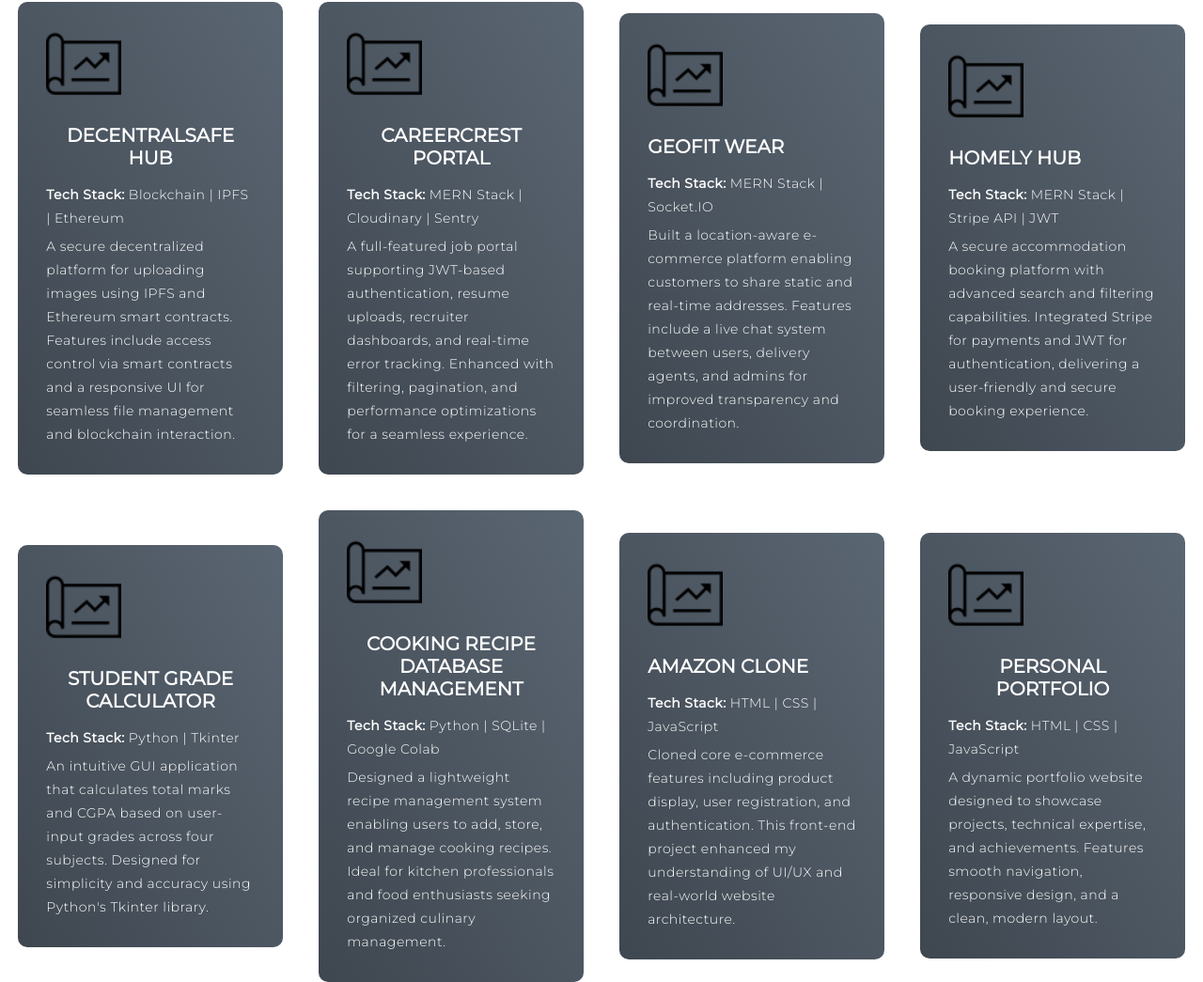
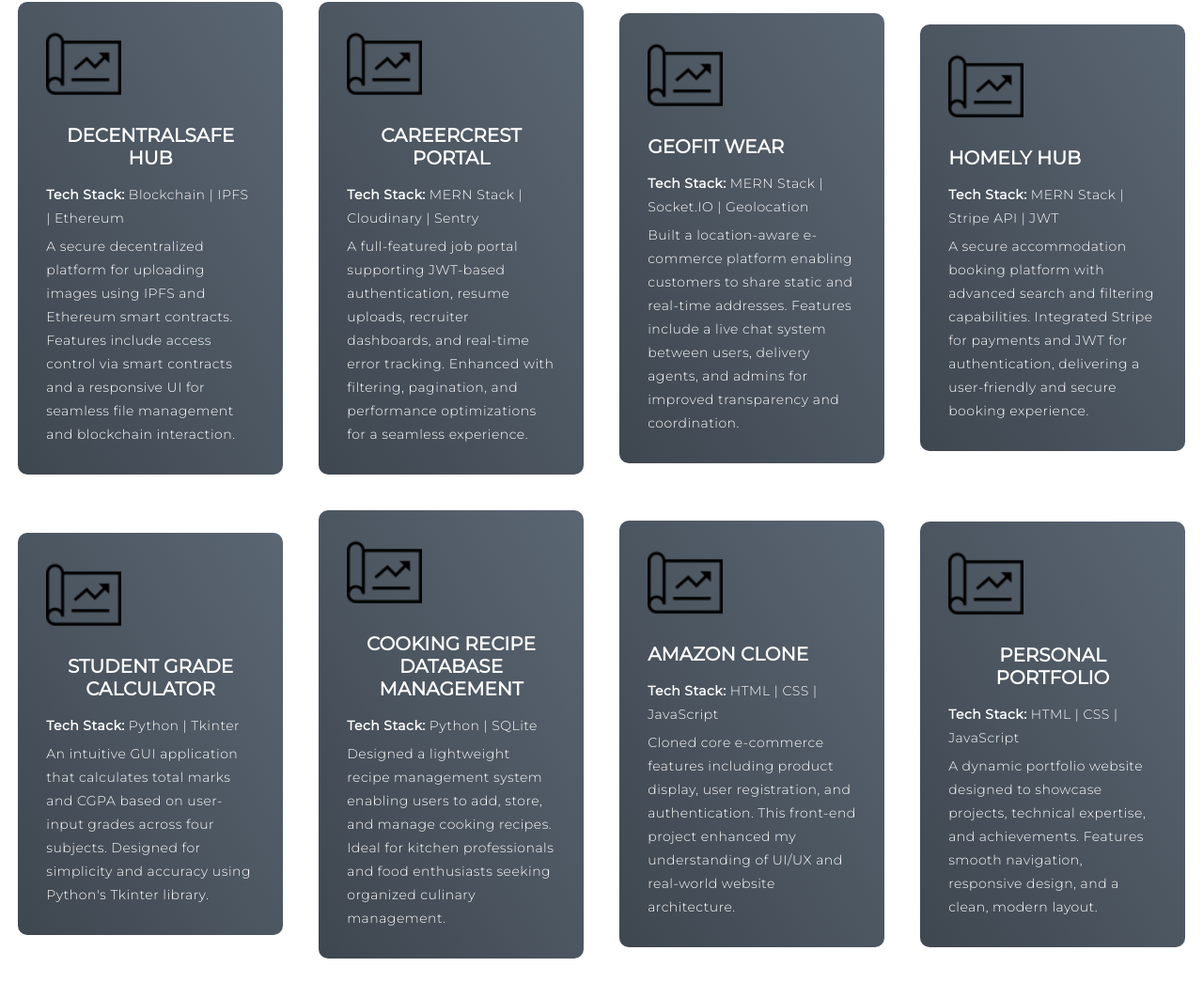
Before and after one commit to balavj-927/PERSONAL-PORTFOLIO, a plain HTML site: page index.html in a window 1280 px wide. Shown: the part 5977-7022 px from the top of the page at 94% size. Drawn offline with Linux system fonts and the light colour scheme.

Commit message:
Update index.html

```diff
--- a/index.html
+++ b/index.html
@@ -282,7 +282,7 @@
         <div class="service-item">
           <div class="icon"><img src="project.png" alt="project icon" /></div>
           <h2>GeoFit Wear</h2>
-          <p><strong>Tech Stack:</strong> MERN Stack | Socket.IO</p>
+          <p><strong>Tech Stack:</strong> MERN Stack | Socket.IO | Geolocation</p>
           <p>Built a location-aware e-commerce platform enabling customers to share static and real-time addresses. Features include a live chat system between users, delivery agents, and admins for improved transparency and coordination.</p>
         </div>
 
@@ -306,7 +306,7 @@
         <div class="service-item">
           <div class="icon"><img src="project.png" alt="project icon" /></div>
           <h2>Cooking Recipe Database Management</h2>
-          <p><strong>Tech Stack:</strong> Python | SQLite | Google Colab</p>
+          <p><strong>Tech Stack:</strong> Python | SQLite </p>
           <p>Designed a lightweight recipe management system enabling users to add, store, and manage cooking recipes. Ideal for kitchen professionals and food enthusiasts seeking organized culinary management.</p>
         </div>
 
```
